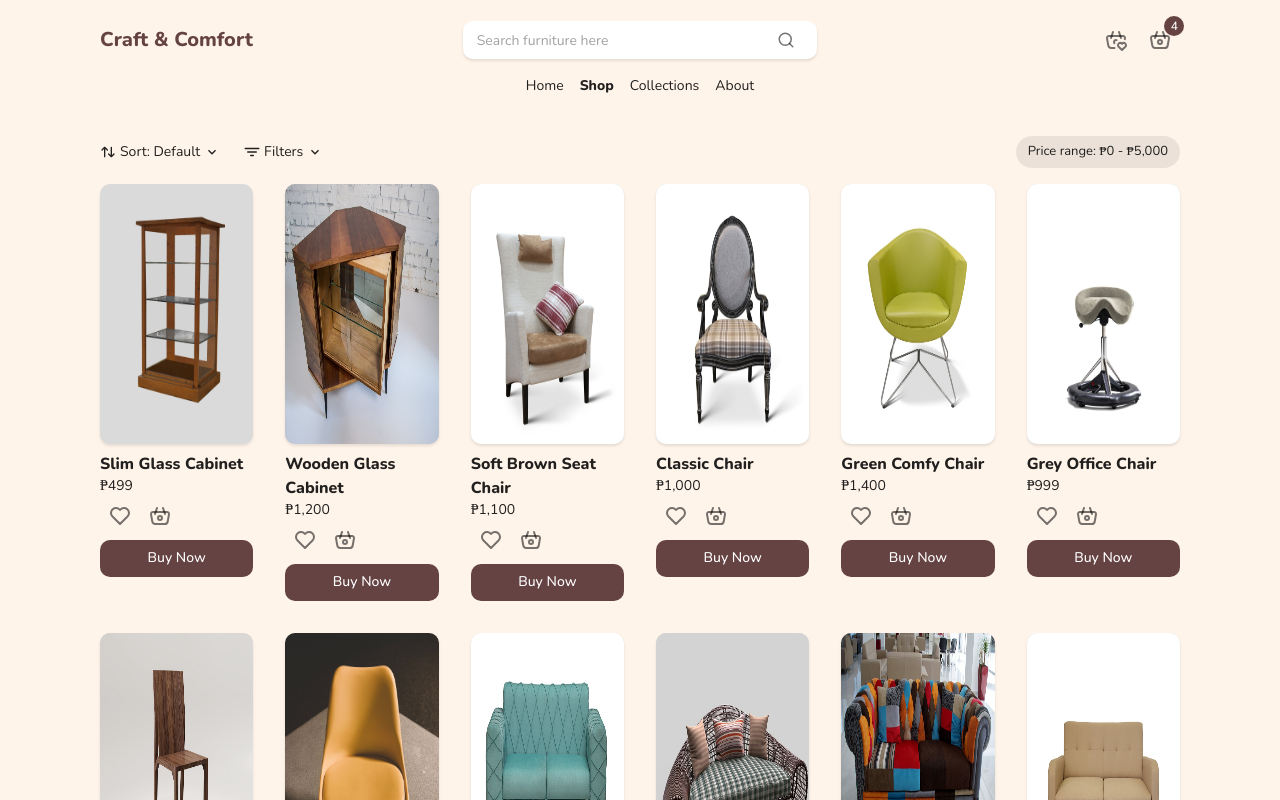
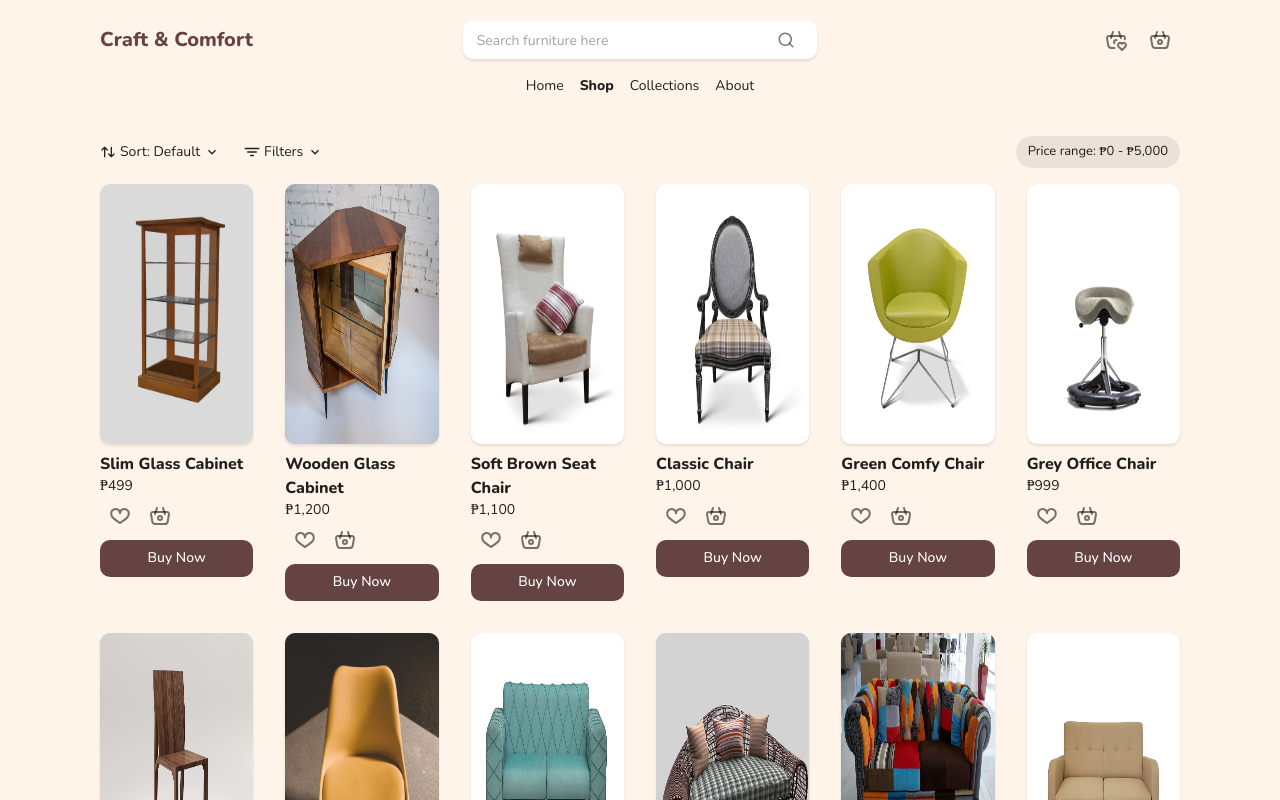
Before and after one commit to macariojenmar/craft-and-comfort, a React (Vite) app: page /shop in a window 1280 px wide. Shown: the top 800 px of the page. Built offline with nearby package versions, Linux system fonts and the light colour scheme.

Commit message:
Refs to issue #9 created at to basket and like

```diff
--- a/package.json
+++ b/package.json
@@ -16,8 +16,10 @@
     "firebase": "^10.13.2",
     "react": "^18.3.1",
     "react-dom": "^18.3.1",
+    "react-hot-toast": "^2.4.1",
     "react-icons": "^5.3.0",
-    "react-router-dom": "^6.26.2"
+    "react-router-dom": "^6.26.2",
+    "zustand": "^5.0.0-rc.2"
   },
   "devDependencies": {
     "@eslint/js": "^9.10.0",
--- a/src/components/pages/homePage/HomePage.jsx
+++ b/src/components/pages/homePage/HomePage.jsx
@@ -16,11 +16,7 @@ const HomePage = () => {
             arrayShuffler(FURNITURES).slice(0, 6)?.map((item, index) => {
               return (
                 <Grid2 item size={{ xs: 12, md: 2 }} key={`card-key-${index}`}>
-                  <ItemCard
-                    image={item?.image}
-                    name={item?.name}
-                    price={item?.price}
-                  />
+                  <ItemCard item={item} />
                 </Grid2>
               );
             })
--- a/src/components/pages/shop/ShopePage.jsx
+++ b/src/components/pages/shop/ShopePage.jsx
@@ -101,11 +101,7 @@ const ShopPage = () => {
             renderFurnitures?.map((item, index) => {
               return (
                 <Grid2 item size={{ xs: 12, md: 2 }} key={`card-key-${index}`}>
-                  <ItemCard
-                    image={item?.image}
-                    name={item?.name}
-                    price={item?.price}
-                  />
+                  <ItemCard item={item} />
                 </Grid2>
               );
             })
--- a/src/components/ui/cards/ItemCard.jsx
+++ b/src/components/ui/cards/ItemCard.jsx
@@ -5,13 +5,30 @@ import { TbBasket, TbHeart } from "react-icons/tb";
 import { formatWithThousandSeparator } from "../../../helpers/stringHelper";
 import { SHADOWS } from "../../../enums/themeEnums";
 import { PESO_SYMBOL } from "../../../enums/generalEnum";
+import { useBasketStore, useLikeStore } from "../../../hooks/useStore";
+import toast from "react-hot-toast";
+import { TiHeart, TiHeartOutline } from "react-icons/ti";
 
 export const ItemCard = (props) => {
   const {
-    image,
-    name,
-    price
+    item,
+    ...others
   } = props;
+
+  const { addCartItem } = useBasketStore()
+  const { likedItems, addLikeItem, unlikeItem } = useLikeStore()
+
+  console.log('likedItems', likedItems);
+
+  const handleAddToCart = (item) => {
+    addCartItem(item)
+    toast('Added to basket!', { icon: '🧺' });
+  };
+
+  const handleLikeUnlike = (item) => {
+    addLikeItem(item);
+    toast('Added to likes!', { icon: '❤️' });
+  };
 
   return (
     <Fragment>
@@ -23,26 +40,29 @@ export const ItemCard = (props) => {
           borderRadius: '10px',
           cursor: 'pointer'
         }}
+        {...others}
       >
         <img
-          src={image}
+          src={item?.image}
           style={{ width: '100%', height: '100%', borderRadius: '10px', boxShadow: SHADOWS.default }}
         />
       </Box>
       <Grid2 container justifyContent={'space-between'} mb={0.5}>
         <Grid2 item>
-          <Typography fontWeight={800}>{name}</Typography>
-          <Typography variant="body2">{PESO_SYMBOL}{formatWithThousandSeparator(price)}</Typography>
+          <Typography fontWeight={800}>{item?.name}</Typography>
+          <Typography variant="body2">{PESO_SYMBOL}{formatWithThousandSeparator(item?.price)}</Typography>
         </Grid2>
         <Grid2 item>
           <Stack direction={'row'}>
             <GenericIconButton
-              icon={<TbHeart />}
+              icon={likedItems?.includes(item) ? <TiHeart color="#ec7063"/> : <TiHeartOutline />}
               tooltip={'Like'}
+              onClick={() => handleLikeUnlike(item)}
             />
             <GenericIconButton
               icon={<TbBasket />}
               tooltip={'Add to cart'}
+              onClick={() => handleAddToCart(item)}
             />
           </Stack>
         </Grid2>
--- a/src/components/ui/navigation/NavigationButtonList.jsx
+++ b/src/components/ui/navigation/NavigationButtonList.jsx
@@ -1,26 +1,47 @@
-import React, { useState } from "react";
-import { Badge, Box, Divider, Drawer, Grid2, Stack, Typography } from "@mui/material";
+import React, { useMemo, useState } from "react";
+import { Badge, Box, Card, Chip, Divider, Drawer, Grid2, Stack, Typography } from "@mui/material";
 import { GenericIconButton } from "../../generic/GenericIconButton";
-import { TbBasket, TbBasketHeart, TbMinus } from "react-icons/tb";
+import { TbBasket, TbBasketHeart, TbTrash } from "react-icons/tb";
 import { IoClose } from "react-icons/io5";
 import { SHADOWS } from "../../../enums/themeEnums";
 import { PESO_SYMBOL } from "../../../enums/generalEnum";
 import { formatWithThousandSeparator } from "../../../helpers/stringHelper";
-import { IoIosAdd } from "react-icons/io";
-import { FiMinus } from "react-icons/fi";
-import { TiMinus } from "react-icons/ti";
+import { IoMdAdd } from "react-icons/io";
 import { LuMinus } from "react-icons/lu";
+import { useBasketStore, useLikeStore } from "../../../hooks/useStore";
 
 export const NavigationButtonList = () => {
+  const { cartItems, addCartItem, removeCartItem } = useBasketStore();
+  const { likedItems } = useLikeStore();
+
   const [openCart, setOpenCart] = useState(false);
+
+  const renderCartItems = useMemo(() => {
+    let list = cartItems;
+    return list;
+  }, [cartItems]);
+
+  const renderLikes = useMemo(() => {
+    let list = likedItems;
+    return list;
+  }, [likedItems]);
+
+  console.log('renderCartItems', renderCartItems);
+
   return (
     <Stack direction={'row'} gap={0.5}>
+      <Badge
+        badgeContent={renderLikes?.length}
+        color="primary"
+        overlap="circular"
+      >
         <GenericIconButton
           icon={<TbBasketHeart />}
           tooltip={'Likes'}
         />
+      </Badge>
       <Badge
-        badgeContent={4}
+        badgeContent={renderCartItems?.length}
         color="primary"
         overlap="circular"
       >
@@ -37,47 +58,82 @@ export const NavigationButtonList = () => {
         sx={{
           '.MuiPaper-root': {
             backgroundColor: '#FFF4EA',
-            width: { xs: '330px', md: '400px' }
+            minWidth: '350px'
           }
         }}
       >
         <Stack direction={'row'} justifyContent={'space-between'} alignItems={'center'}>
-          <Typography fontWeight={800}>My Cart</Typography>
+          <Stack direction={'row'} alignItems={'center'} gap={1.5}>
+            <Typography fontWeight={800}>Your Basket</Typography>
+            {
+              renderCartItems?.length > 0 && <Chip
+                size="small"
+                label={`${renderCartItems?.length} items`}
+                sx={{ fontWeight: 800 }}
+              />
+            }
+          </Stack>
           <GenericIconButton
             icon={<IoClose />}
             onClick={() => setOpenCart(false)}
           />
         </Stack>
         <Divider sx={{ margin: '10px 0px' }} />
+        <Stack gap={1}>
+          {
+            renderCartItems?.map((item, index) => {
+              return (
+                <Card variant="outlined" sx={{ padding: '10px !important' }} key={`item-key-${index}`}>
                   <Grid2 container spacing={1.5}>
                     <Grid2 item size={{ xs: 4 }}>
                       <Box
                         sx={{
-                height: { xs: '90px', md: '100px' },
+                          height: { xs: '90px', md: '92px' },
                           backgroundColor: '#dadada',
                           borderRadius: '5px',
                           cursor: 'pointer'
                         }}
                       >
                         <img
-                src={'/furniture/cabinet_slim_wood_glass.png'}
+                          src={item?.image}
                           style={{ width: '100%', height: '100%', borderRadius: '5px', boxShadow: SHADOWS.default }}
                         />
                       </Box>
                     </Grid2>
                     <Grid2 item size={{ xs: 8 }}>
-            <Typography fontWeight={800}>Slim Glass Cabinet</Typography>
-            <Typography variant="body2">{PESO_SYMBOL}{formatWithThousandSeparator(1000)}</Typography>
-            <Box>
+                      <Typography fontWeight={800}>{item?.name}</Typography>
+                      <Typography variant="body2" mb={2}>{PESO_SYMBOL}{formatWithThousandSeparator(item?.price)}</Typography>
+                      <Grid2 container justifyContent={'space-between'} alignItems={'center'}>
+                        <Grid2 item>
+                          <Box display={'flex'} alignItems={'center'}>
+                            <Box sx={{ backgroundColor: 'grey.main', borderRadius: '5px' }}>
                               <GenericIconButton
-                icon={<LuMinus color="#664343" />}
+                                icon={<LuMinus size={'14px'} />}
+                                onClick={() => removeCartItem(item)}
                               />
+                              <Typography variant="caption" sx={{ margin: '0 5px' }}>1</Typography>
                               <GenericIconButton
-                icon={<IoIosAdd color="#664343" />}
+                                icon={<IoMdAdd size={'14px'} />}
+                                onClick={() => addCartItem(item)}
                               />
                             </Box>
+                          </Box>
+                        </Grid2>
+                        <Grid2 item>
+                          <GenericIconButton
+                            icon={<TbTrash size={'18px'} />}
+                            tooltip={'Remove'}
+                            onClick={() => removeCartItem(item)}
+                          />
                         </Grid2>
                       </Grid2>
+                    </Grid2>
+                  </Grid2>
+                </Card>
+              );
+            })
+          }
+        </Stack>
       </Drawer>
     </Stack>
   );
--- /dev/null
+++ b/src/hooks/useStore.js
@@ -0,0 +1,29 @@
+import { create } from 'zustand'
+
+export const useBasketStore = create((set) => ({
+  cartItems: [],
+  addCartItem: (cartItem) => {
+    set((state) => ({
+      cartItems: [...state.cartItems, cartItem]
+    }));
+  },
+  removeCartItem: (cartItem) => {
+    set((state) => ({
+      cartItems: state.cartItems.filter(item => item.id !== cartItem.id),
+    }));
+  },
+}))
+
+export const useLikeStore = create((set) => ({
+  likedItems: [],
+  addLikeItem: (likedItem) => {
+    set((state) => ({
+      likedItems: [...state.likedItems, likedItem]
+    }));
+  },
+  unlikeItem: (likedItem) => {
+    set((state) => ({
+      likedItems: state.likedItems.filter(item => item.id !== likedItem.id),
+    }));
+  },
+}))
--- a/src/main.jsx
+++ b/src/main.jsx
@@ -7,12 +7,17 @@ import HomePage from './components/pages/homePage/HomePage';
 import { Footer } from './components/ui/footer/Footer';
 import ShopPage from './components/pages/shop/ShopePage';
 import { Box } from '@mui/material';
+import { Toaster } from 'react-hot-toast';
 
 const root = createRoot(document.getElementById("root"));
 
 root.render(
   <BrowserRouter>
     <MuiThemeProvider>
+      <Toaster
+        position="bottom-left"
+        reverseOrder={false}
+      />
       <Box
         display="flex"
         flexDirection="column"
--- a/src/themes/light.jsx
+++ b/src/themes/light.jsx
@@ -81,8 +81,8 @@ export const light = createTheme({
       styleOverrides: {
         root: {
           '.MuiPaper-root': {
-            minWidth: '280px',
-            padding: '10px 20px',
+            minWidth: '300px',
+            padding: '10px 15px',
             boxShadow: 'none'
           }
         }
```
Also changed, not shown: 1 other file (tests, documents, lock files or other folders). Lines whose indentation alone changed are shown as unchanged.
